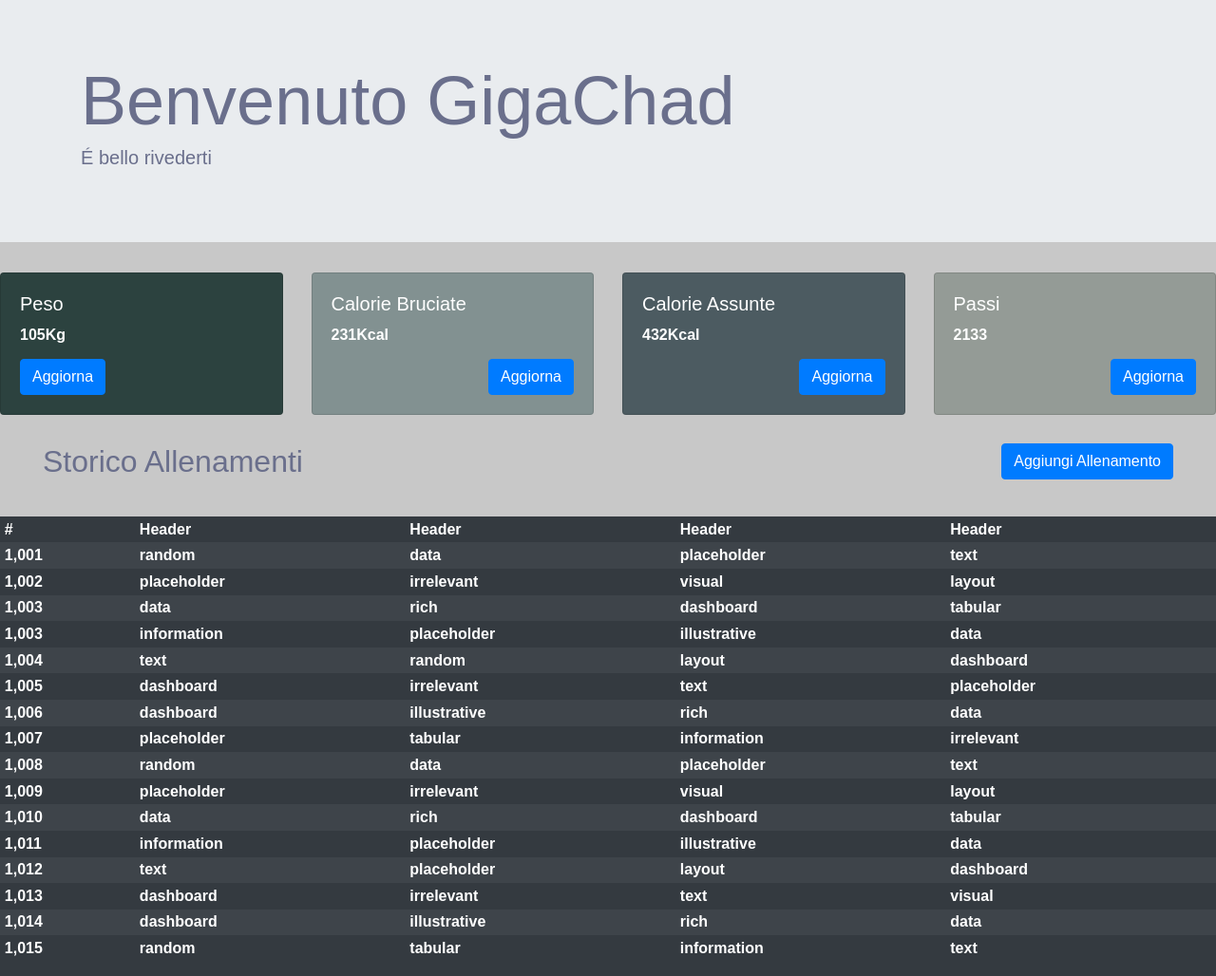
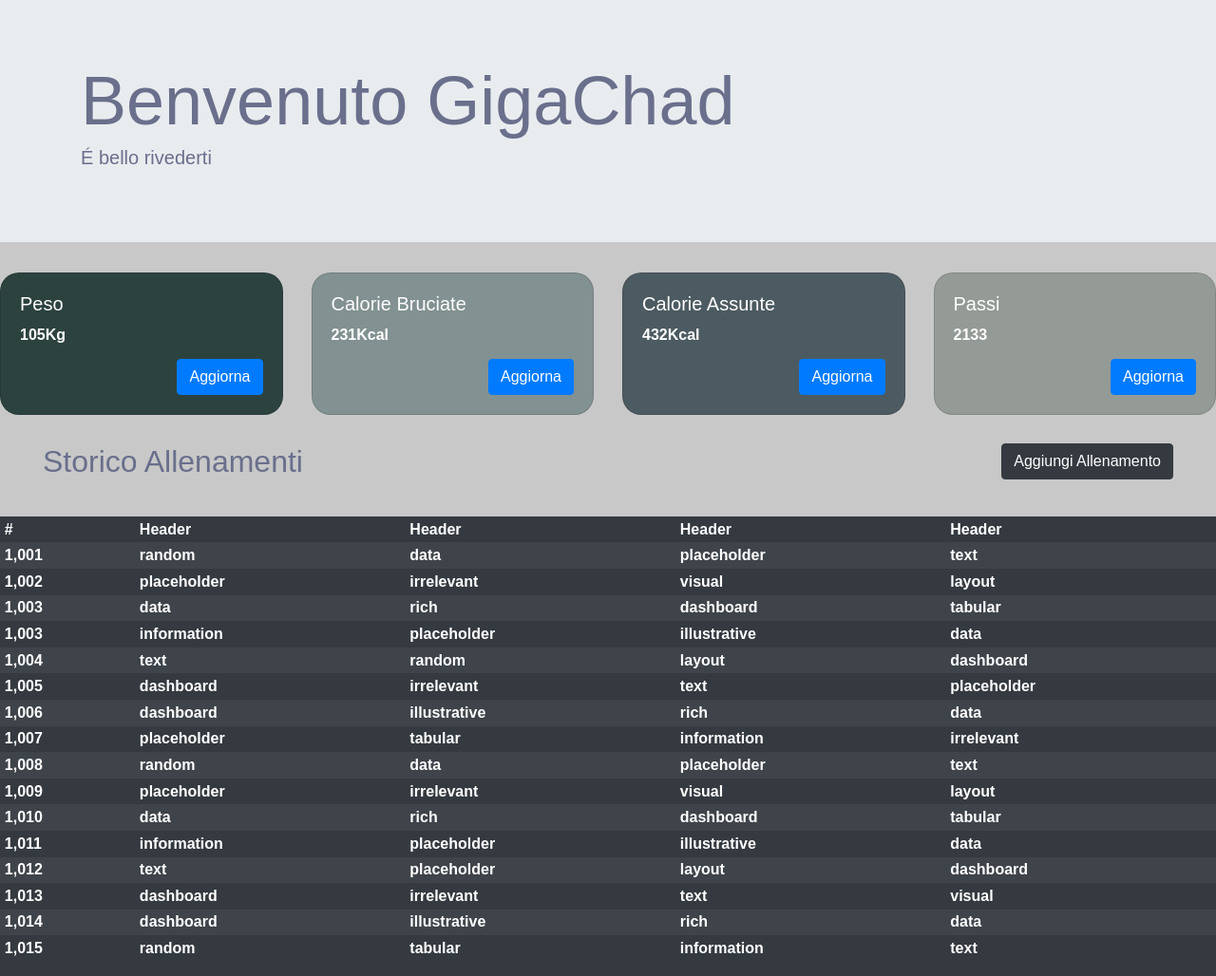
Before and after one commit to THESHADOW2030/Web, a PHP site: page /homepage/boh.html in a window 1280 px wide. Shown: the part 91-1119 px from the top of the page at 95% size. Run offline with PHP 8.4, Linux system fonts and the light colour scheme.

Commit message:
homepage aggiornata

```diff
--- a/homepage/boh.html
+++ b/homepage/boh.html
@@ -37,6 +37,7 @@
 
         </h1>
         <p class="lead">É bello rivederti</p>
+
       </div>
     </div>
 
@@ -46,7 +47,7 @@
               <div class="card-body">
                 <h5 class="card-title text-white">Peso</h5>
                 <p class="card-text  text-white">105Kg</p>
-                <a href="#" class="btn btn-primary ">Aggiorna</a>
+                <a href="#" class="btn btn-primary float-right mybtn">Aggiorna</a>
 
               </div>
             </div>
@@ -56,7 +57,7 @@
               <div class="card-body">
                 <h5 class="card-title text-white">Calorie Bruciate</h5>
                 <p class="card-text  text-white">231Kcal</p>
-                <a href="#" class="btn btn-primary float-right">Aggiorna</a>
+                <a href="#" class="btn btn-primary float-right mybtn">Aggiorna</a>
               </div>
             </div>
           </div>
@@ -65,7 +66,7 @@
                 <div class="card-body">
                   <h5 class="card-title text-white">Calorie Assunte</h5>
                   <p class="card-text text-white">432Kcal</p>
-                  <a href="#" class="btn btn-primary float-right">Aggiorna</a>
+                  <a href="#" class="btn btn-primary float-right mybtn">Aggiorna</a>
                 </div>
               </div>
             </div>
@@ -74,7 +75,7 @@
                 <div class="card-body">
                   <h5 class="card-title text-white">Passi</h5>
                   <p class="card-text text-white">2133</p>
-                  <a href="#" class="btn btn-primary float-right">Aggiorna</a>
+                  <a href="#" class="btn btn-primary float-right mybtn">Aggiorna</a>
                 </div>
               </div>
             </div>
@@ -89,7 +90,7 @@
             <h2>Storico Allenamenti</h2>
         </div>
         <div class="col-sm-6">
-            <a href="#" class="btn btn-primary float-right">Aggiungi Allenamento</a>
+            <a href="#" class="btn btn-dark float-right ">Aggiungi Allenamento</a>
       </div>
     </div>
 
--- a/homepage/homepage.css
+++ b/homepage/homepage.css
@@ -2,6 +2,11 @@ th, td{
     color: white;
 }
 
+
+html, body {
+    max-width: 100%;
+    overflow-x: hidden;
+}
 
 
 .rwd-video {
@@ -20,3 +25,82 @@ th, td{
     top: 0;
     width: 100%;
 }
+
+
+.card {
+    border-radius: 20px;
+}
+
+
+.mybtn:hover {
+
+    background-color: transparent;
+    color: white;
+
+}
+
+
+
+
+
+
+
+
+
+
+
+
+
+* {
+    -webkit-box-sizing: border-box;
+    -moz-box-sizing: border-box;
+    box-sizing: border-box;
+}
+
+.buttons {
+    margin: 10%;
+    text-align: center;
+}
+
+.btn-hover {
+    width: 200px;
+    font-size: 16px;
+    font-weight: 600;
+    color: #fff;
+    cursor: pointer;
+    margin: 20px;
+    height: 55px;
+    text-align:center;
+    border: none;
+    background-size: 300% 100%;
+
+    border-radius: 50px;
+    moz-transition: all .4s ease-in-out;
+    -o-transition: all .4s ease-in-out;
+    -webkit-transition: all .4s ease-in-out;
+    transition: all .4s ease-in-out;
+}
+
+.btn-hover:hover {
+    background-position: 100% 0;
+    moz-transition: all .4s ease-in-out;
+    -o-transition: all .4s ease-in-out;
+    -webkit-transition: all .4s ease-in-out;
+    transition: all .4s ease-in-out;
+}
+
+.btn-hover:focus {
+    outline: none;
+}
+
+
+
+
+
+
+
+
+.btn-hover.color-8 {
+    background-image: linear-gradient(to right, #29323c, #485563, #2b5876, #4e4376);
+    box-shadow: 0 4px 15px 0 rgba(45, 54, 65, 0.75);
+}
```
